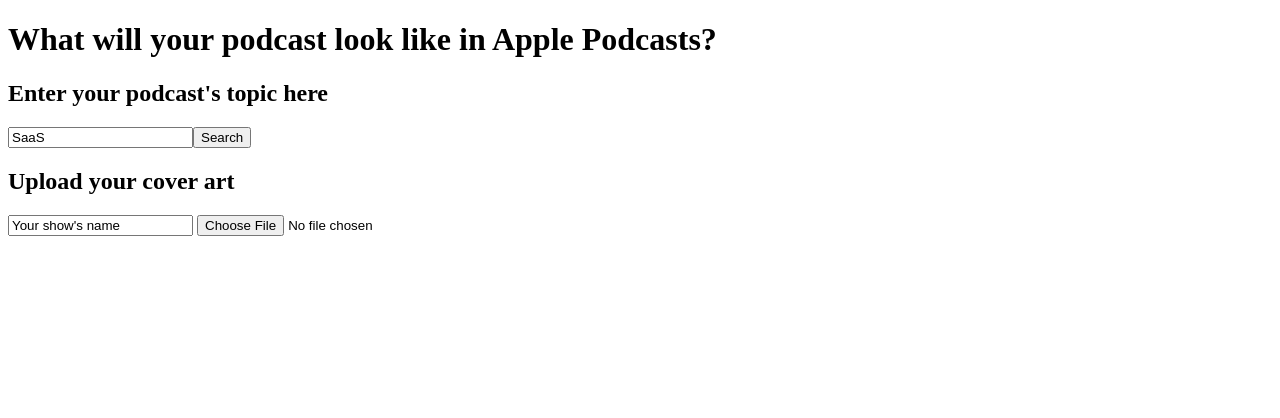
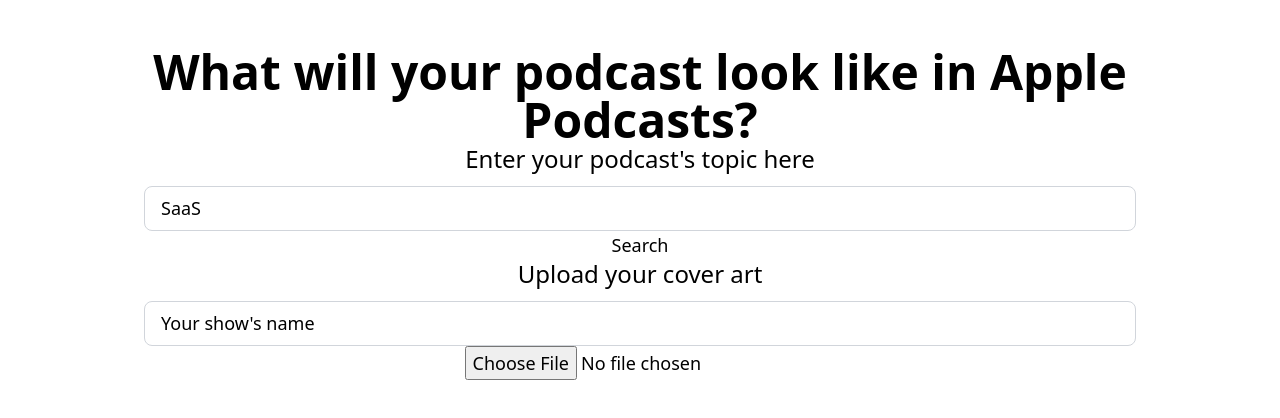
Before and after one commit to mijustin/podcastpreview, a plain HTML site: page index.html in a window 1280 px wide. Drawn offline with nearby package versions, Linux system fonts and the light colour scheme; no server answers.

Commit message:
Jason's JS for randomization + CSS

```diff
--- a/index.html
+++ b/index.html
@@ -4,19 +4,38 @@
     <meta charset="UTF-8" />
     <title>Preview your podcast's covert art in Apple Podcasts</title>
     <link rel="stylesheet" href="style.css" />
+    <link
+      href="https://unpkg.com/tailwindcss@^1.0/dist/tailwind.min.css"
+      rel="stylesheet"
+    />
   </head>
 
-  <body>
-    <h1>What will your podcast look like in Apple Podcasts?</h1>
-    <h2>Enter your podcast's topic here</h2>
-    <input id="term" value="SaaS" /><button id="search">Search</button>
+  <body class="font-sans text-black text-lg h-full">
+    <div class="px-4 mx-auto w-4/5">
+      <div class="text-center mt-12">
+        <h1 class="text-4xl md:text-5xl text-black font-semibold font-headline">
+          What will your podcast look like in Apple Podcasts?
+        </h1>
+        <h2 class="text-2xl mb-3 leading-tight">
+          Enter your podcast's topic here
+        </h2>
+        <input
+          class="bg-white focus:outline-0 focus:shadow-outline border border-gray-300 rounded-lg py-2 px-4 block w-full appearance-none leading-normal"
+          id="term"
+          value="SaaS"
+        /><button id="search">Search</button>
 
-    <h2>Upload your cover art</h2>
-    <input id="title" type="text" value="Your show's name" />
-    <input type="file" onchange="previewFile()" />
-
-    <div id="output"></div>
-
+        <h2 class="text-2xl mb-3 leading-tight">Upload your cover art</h2>
+        <input
+          class="bg-white focus:outline-0 focus:shadow-outline border border-gray-300 rounded-lg py-2 px-4 block w-full appearance-none leading-normal"
+          id="title"
+          type="text"
+          value="Your show's name"
+        />
+        <input type="file" onchange="previewFile()" />
+      </div>
+      <div id="output" class="mx-auto"></div>
+    </div>
     <script src="script.js"></script>
   </body>
 </html>
--- a/script.js
+++ b/script.js
@@ -1,7 +1,8 @@
+var list;
 const search = () => {
   const term = document.getElementById("term").value;
   const url =
-    "https://itunes.apple.com/search?entity=podcast&limit=9&term=" + term;
+    "https://itunes.apple.com/search?entity=podcast&limit=7&term=" + term;
   fetch(url)
     .then(function(response) {
       return response.json();
@@ -29,15 +30,20 @@ function previewFile() {
   var title = document.querySelector("input#title").value;
   var reader = new FileReader();
 
+  var randomIndex = Math.floor(Math.random() * list.length + 1);
+
   reader.addEventListener(
     "load",
     () => {
-      addItem({
-        albumCover: reader.result,
-        artworkUrl100: reader.result,
-        trackName: title,
-        trackViewUrl: "some URL2"
-      });
+      addItem(
+        {
+          albumCover: reader.result,
+          artworkUrl100: reader.result,
+          trackName: title,
+          trackViewUrl: "some URL2"
+        },
+        randomIndex
+      );
     },
     false
   );
@@ -47,7 +53,7 @@ function previewFile() {
   }
 }
 
-function addItem(item) {
+function addItem(item, index) {
   // a 'lil hack to get higher quality album covers
   albumCover = item.artworkUrl100;
   albumCover = albumCover.replace("100x100", "300x300");
@@ -67,5 +73,10 @@ function addItem(item) {
   a.appendChild(img);
   div.appendChild(text);
   div.appendChild(a);
-  document.getElementById("output").prepend(div);
+  if (!isNaN(parseInt(index))) {
+    document.getElementById("output").insertBefore(div, list[index]);
+  } else {
+    document.getElementById("output").prepend(div);
+  }
+  list = document.getElementById("output").children;
 }
```
